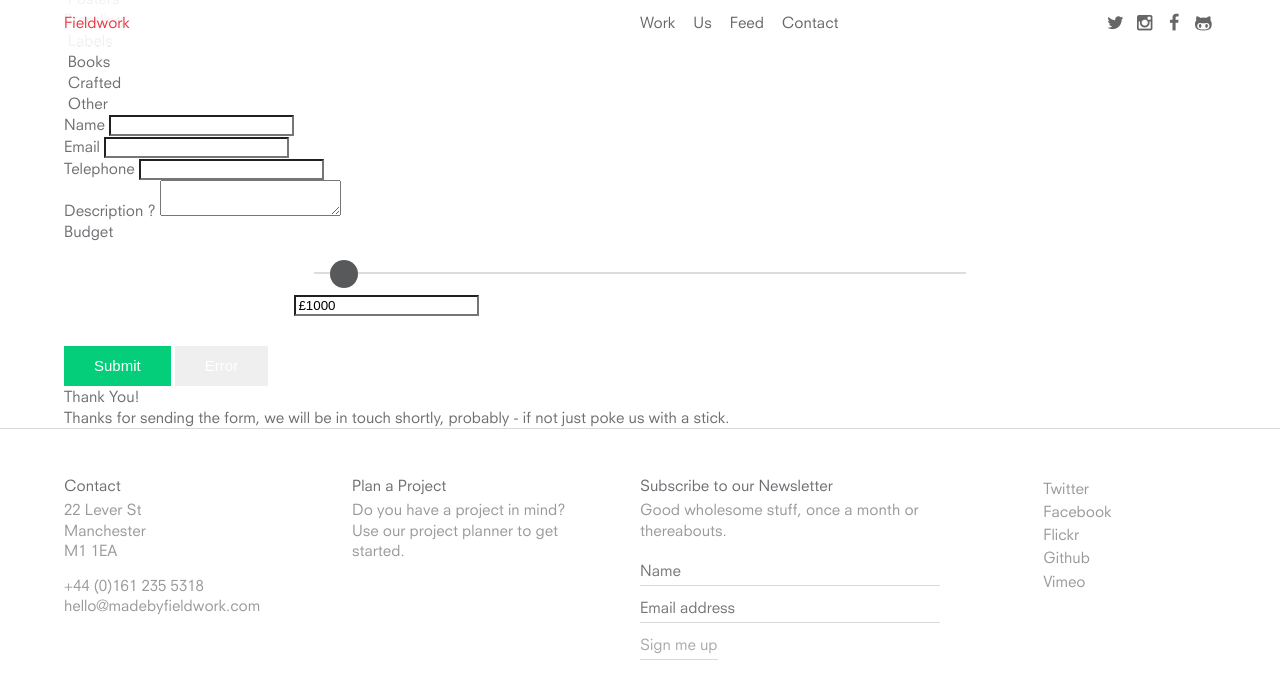
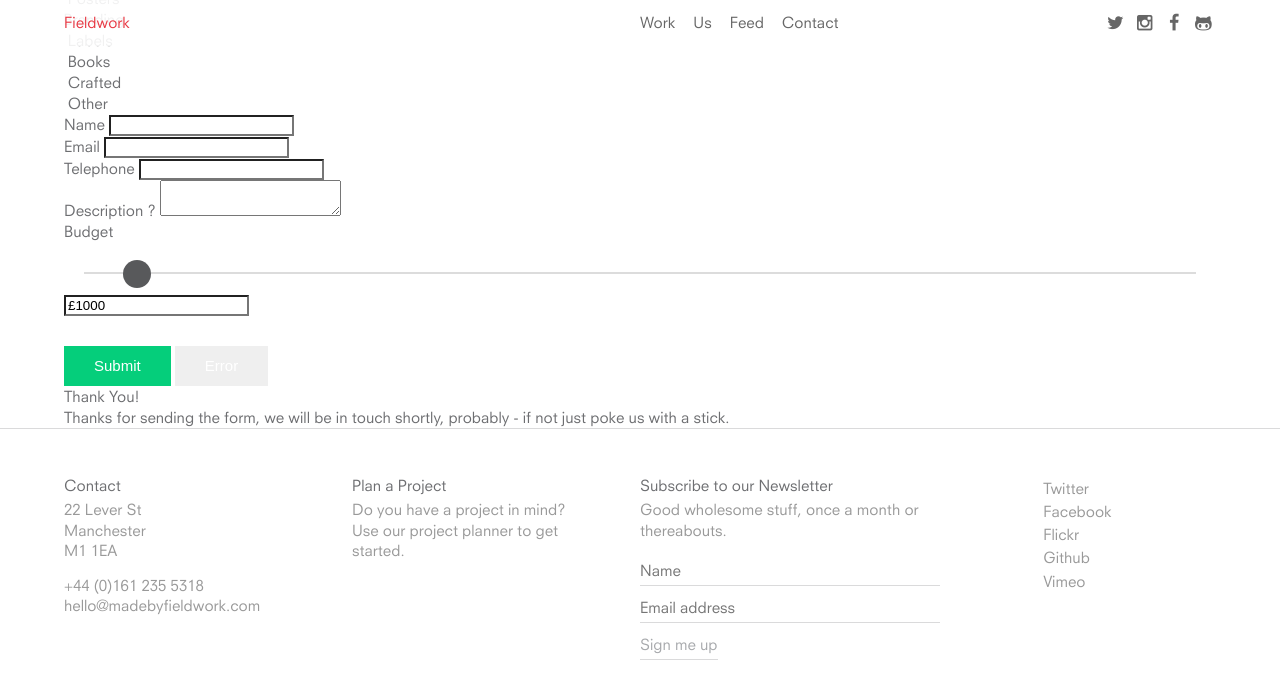
Before and after one commit to EMT/fieldwork-v2, a Jekyll site: the page built from hire-us.html, in a window 1280 px wide and 900 px high, scrolled down 201 px. Shown: the top 699 px of the window. Built offline with Jekyll 4.4.1, drawn with Linux system fonts in a browser that asks for light colours; nearby versions of some CDN libraries.

Commit message:
Fix input grid on project planner.

```diff
--- a/css/form/_form.scss
+++ b/css/form/_form.scss
@@ -97,6 +97,8 @@
       text-align: center;
       padding: 5px;
       box-sizing: border-box;
+      width: 33.3%;
+      float: left;
 
       label {
         padding: 15px;
--- a/css/form/_nouislider.scss
+++ b/css/form/_nouislider.scss
@@ -2,7 +2,7 @@
 // Slider - Modified vendor code.
 
 .ui-slider {
-  width: 60%;
+  width: 100%;
   margin: 2em auto;
 }
 
```
